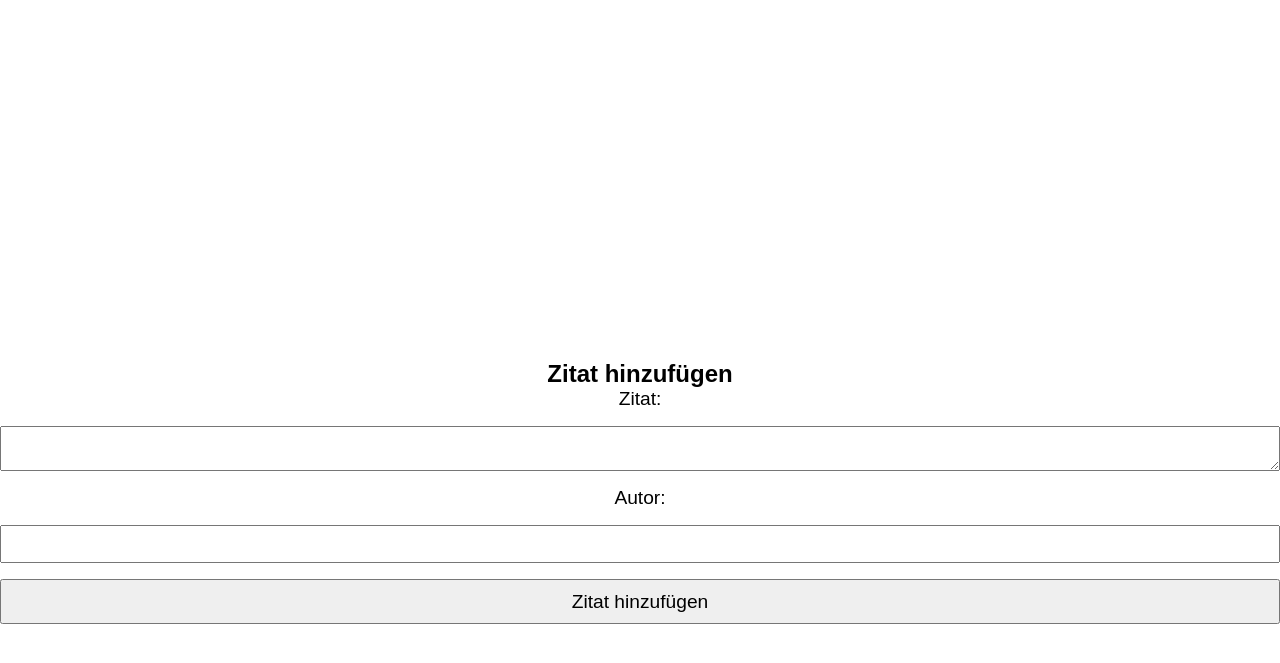
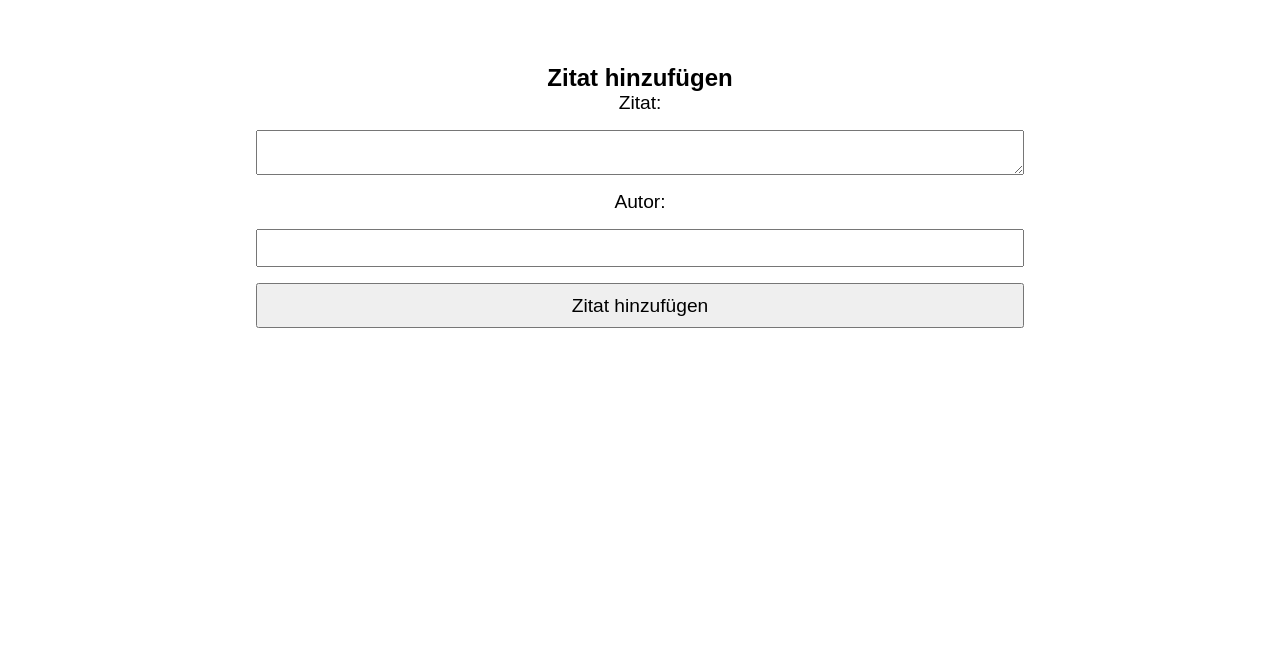
Before and after one commit to aheeb/Fehr_Informatikprojekt, a PHP site: page /addzitat.html in a window 1280 px wide. Shown: the top 663 px of the page. Run offline with PHP 8.4, Linux system fonts and the light colour scheme; data that the repository does not hold is empty.

Commit message:
korrektur

```diff
--- a/style.css
+++ b/style.css
@@ -71,6 +71,12 @@ button {
     font-size: 1.2em;
 }
 
+.form-container {
+  width: 60%;
+  margin: 0 auto;
+  margin-top: 5%;
+}
+
 
 
   @media screen and (max-width:960px) {
@@ -81,11 +87,7 @@ button {
 }
 
 
-  .form-container {
-    width: 60%;
-    margin: 0 auto;
-    margin-top: 5%;
-}
+
 
 
 }
```
